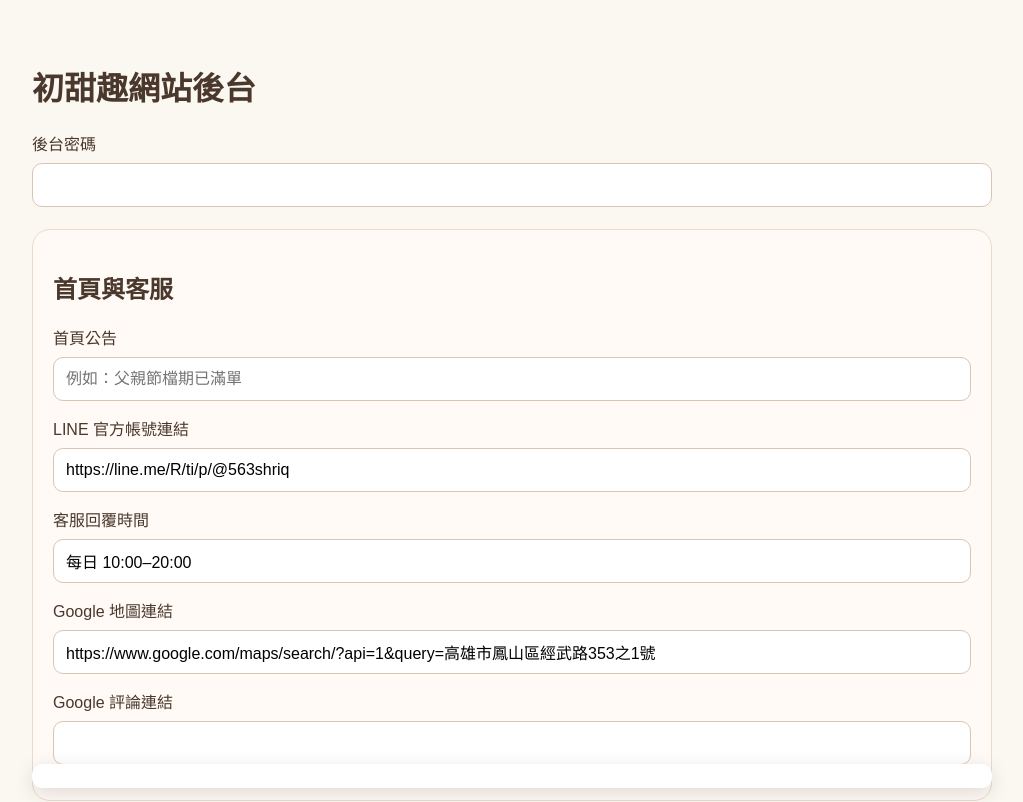
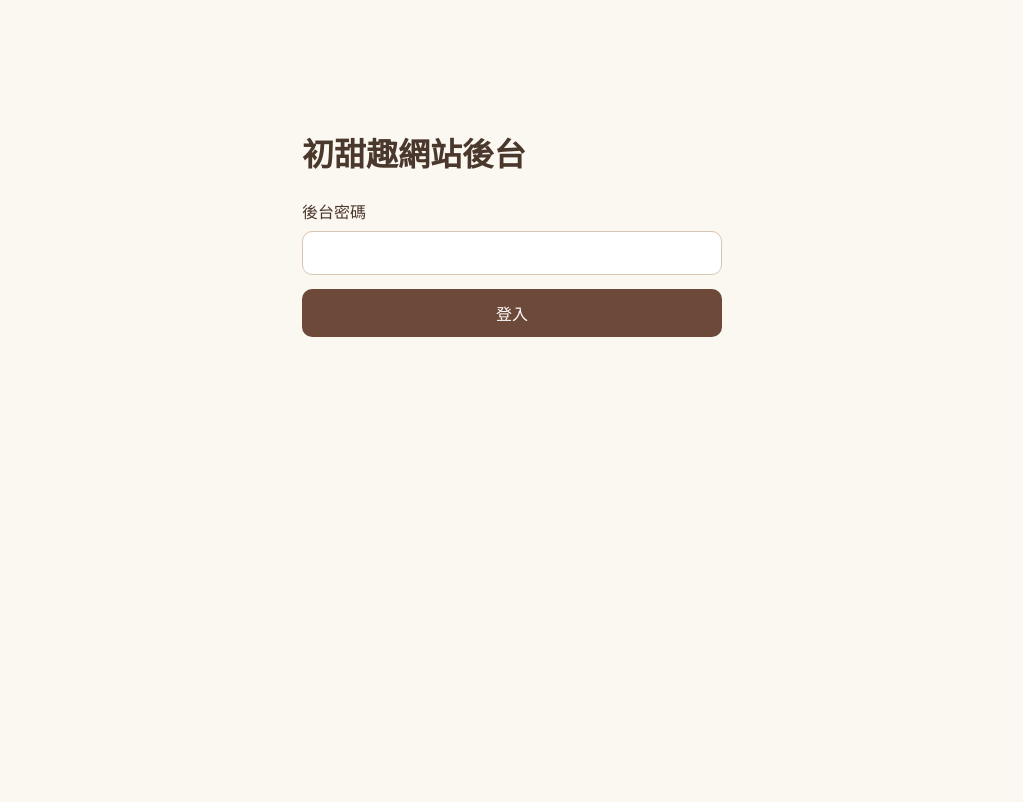
Before and after one commit to whiteshy99-a11y/chutian-dessert-new, a Next.js app: page /admin in a window 1280 px wide. Shown: the top 802 px of the page, without its empty margins (128-1151 px from the left). Built offline with nearby package versions, Linux system fonts and the light colour scheme.

Commit message:
Add files via upload

```diff
--- a/app/admin/page.js
+++ b/app/admin/page.js
@@ -13,8 +13,21 @@ export default function Admin(){
   const [filter,setFilter]=useState("全部");
   const [msg,setMsg]=useState("");
   const [working,setWorking]=useState("");
+  const [authenticated,setAuthenticated]=useState(false);
 
-  useEffect(()=>{fetch("/api/settings").then(r=>r.json()).then(setData)},[]);
+  async function login(event){
+    event?.preventDefault();
+    setMsg("登入中…");
+    const r=await fetch("/api/admin/orders",{method:"POST",headers:{"content-type":"application/json"},body:JSON.stringify({password})});
+    const j=await r.json();
+    if(!r.ok){setMsg(j.error||"登入失敗");return;}
+    const settingsResponse=await fetch("/api/settings",{cache:"no-store"});
+    const settings=await settingsResponse.json();
+    setData(settings);
+    setOrders(j.orders||[]);
+    setAuthenticated(true);
+    setMsg("");
+  }
   const updateList=(key,value)=>setData({...data,[key]:value.split(/\s*,\s*|\n+/).filter(Boolean)});
   const updateField=(key,value)=>setData({...data,[key]:value});
   async function save(){setMsg("儲存中…");const r=await fetch("/api/admin/settings",{method:"POST",headers:{"content-type":"application/json"},body:JSON.stringify({password,settings:data})});const j=await r.json();setMsg(r.ok?"已儲存並同步到網站。":j.error||"儲存失敗");}
@@ -36,11 +49,18 @@ export default function Admin(){
       cancelled:orders.filter(o=>o.status==="已取消").length,
     };
   },[orders]);
+  if(!authenticated)return <main style={{maxWidth:460,margin:"80px auto",padding:"28px 20px",fontFamily:"Arial,sans-serif",color:"#4b382d"}}>
+    <h1>初甜趣網站後台</h1>
+    <form onSubmit={login} style={{display:"grid",gap:14,marginTop:24}}>
+      <label style={{display:"grid",gap:8}}>後台密碼<input type="password" value={password} onChange={e=>setPassword(e.target.value)} autoComplete="current-password" style={{padding:12,border:"1px solid #d9c5b4",borderRadius:10}}/></label>
+      <button type="submit" style={{padding:"12px 18px",border:0,borderRadius:10,background:"#6d4939",color:"white",cursor:"pointer"}}>登入</button>
+    </form>
+    {msg&&<p style={{fontWeight:700,marginTop:16}}>{msg}</p>}
+  </main>;
   if(!data)return <main style={{padding:40}}>載入中…</main>;
 
   return <main className="admin">
     <h1>初甜趣網站後台</h1>
-    <label>後台密碼<input type="password" value={password} onChange={e=>setPassword(e.target.value)}/></label>
     <section><h2>首頁與客服</h2><label>首頁公告<input value={data.announcement||""} onChange={e=>updateField("announcement",e.target.value)} placeholder="例如：父親節檔期已滿單"/></label><label>LINE 官方帳號連結<input value={data.lineUrl||""} onChange={e=>updateField("lineUrl",e.target.value)} placeholder="https://lin.ee/xxxxxxx"/></label><label>客服回覆時間<input value={data.serviceHours||""} onChange={e=>updateField("serviceHours",e.target.value)}/></label><label>Google 地圖連結<input value={data.mapUrl||""} onChange={e=>updateField("mapUrl",e.target.value)}/></label><label>Google 評論連結<input value={data.reviewUrl||""} onChange={e=>updateField("reviewUrl",e.target.value)}/></label></section>
     <section><h2>匯款資訊</h2><div className="grid3"><input value={data.bankName||""} onChange={e=>updateField("bankName",e.target.value)} placeholder="銀行名稱"/><input value={data.bankCode||""} onChange={e=>updateField("bankCode",e.target.value)} placeholder="銀行代碼"/><input value={data.bankAccount||""} onChange={e=>updateField("bankAccount",e.target.value)} placeholder="匯款帳號"/></div><label>匯款提醒<textarea rows="3" value={data.bankNote||""} onChange={e=>updateField("bankNote",e.target.value)}/></label><p className="privacy">網站不顯示戶名；訂單不設定匯款期限，也不會自動取消。</p></section>
     <section><h2>行事曆</h2><label>滿單日期<textarea rows="7" value={data.closedDates.join("\n")} onChange={e=>updateList("closedDates",e.target.value)}/></label><label>剩少量日期<textarea rows="5" value={data.limitedDates.join("\n")} onChange={e=>updateList("limitedDates",e.target.value)}/></label></section>
--- a/app/api/line/webhook/route.js
+++ b/app/api/line/webhook/route.js
@@ -19,7 +19,7 @@ export async function POST(req){
     if(text==="綁定店家"&&userId){const saved=await redis(["set","chutian:line-admin-user-id",userId]);await reply(event.replyToken,saved?"初甜趣店家 LINE 已綁定成功。之後網站有新訂單，會傳送通知到這個聊天室。":"已收到綁定指令，但網站尚未設定 Upstash Redis。");continue;}
     const match=text.toUpperCase().match(/CT\d{12}/);
     if(match&&userId){
-      try{const order=await bindLineUser(match[0],userId);await reply(event.replyToken,`已成功配對訂單 ${order.orderId}。\n匯款完成後，請直接在這裡上傳付款截圖；店家確認款項後，LINE 會自動通知您訂單成立。\n本訂單沒有匯款期限，也不會自動取消。`);}catch{await reply(event.replyToken,"找不到這筆訂單，請確認訂單編號是否輸入正確。");}
+      try{const order=await bindLineUser(match[0],userId);await reply(event.replyToken,`已成功配對訂單 ${order.orderId}。\n匯款完成後，請直接在這裡上傳付款截圖；店家確認款項後，LINE 會自動通知您訂單成立。`);}catch{await reply(event.replyToken,"找不到這筆訂單，請確認訂單編號是否輸入正確。");}
       continue;
     }
     if(type==="image"&&userId){
```
